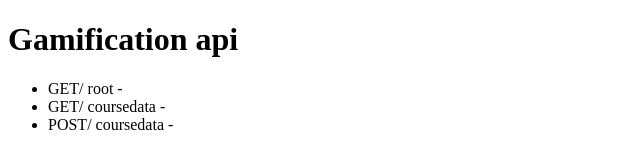
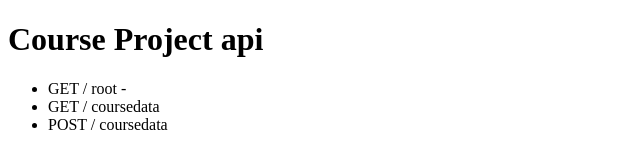
Before and after one commit to EHB-MCT/web2-backend-JarnoPauwels, a website: page public/info.html in a window 1280 px wide. Shown: the whole page, without its empty margins (0-640 px from the left). Drawn offline with Linux system fonts and the light colour scheme.

Commit message:
Updated info

```diff
--- a/public/info.html
+++ b/public/info.html
@@ -7,11 +7,11 @@
     <title>Document</title>
 </head>
 <body>
-    <h1>Gamification api</h1>
+    <h1>Course Project api</h1>
     <ul>
-        <li>GET/ root - </li>
-        <li>GET/ coursedata - </li>
-        <li>POST/ coursedata - </li>
+        <li>GET / root - </li>
+        <li>GET / coursedata </li>
+        <li>POST / coursedata </li>
     </ul>
 </body>
 </html>
```
